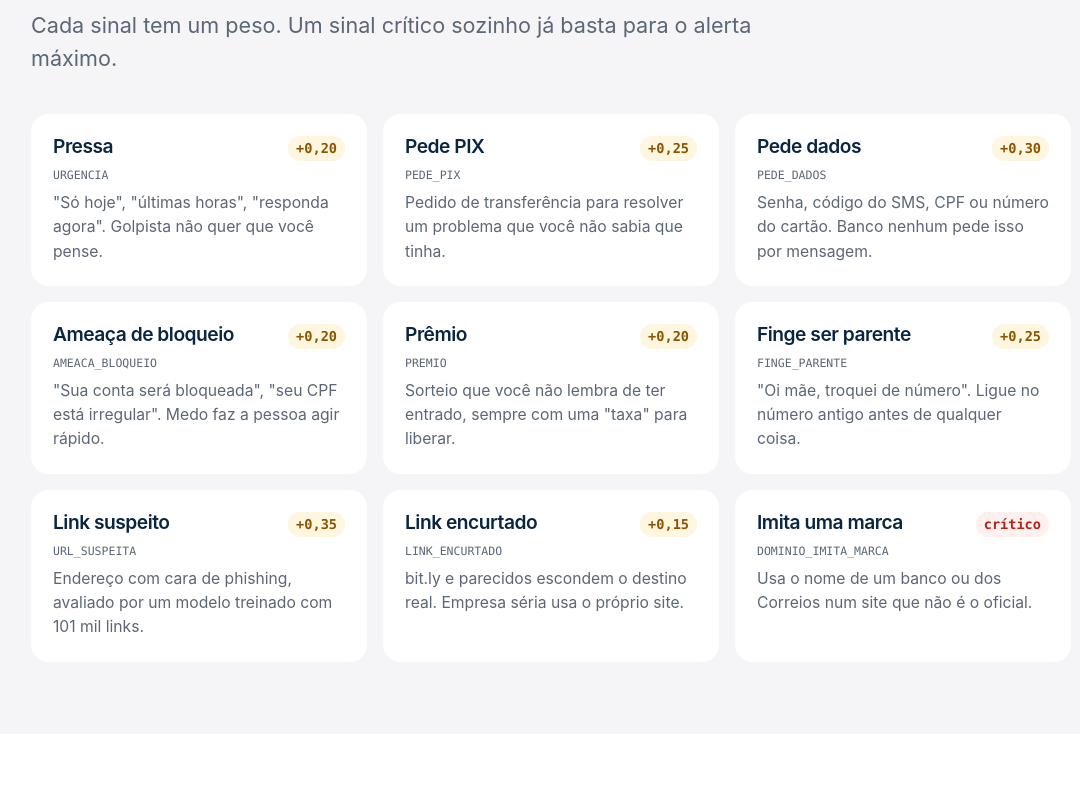
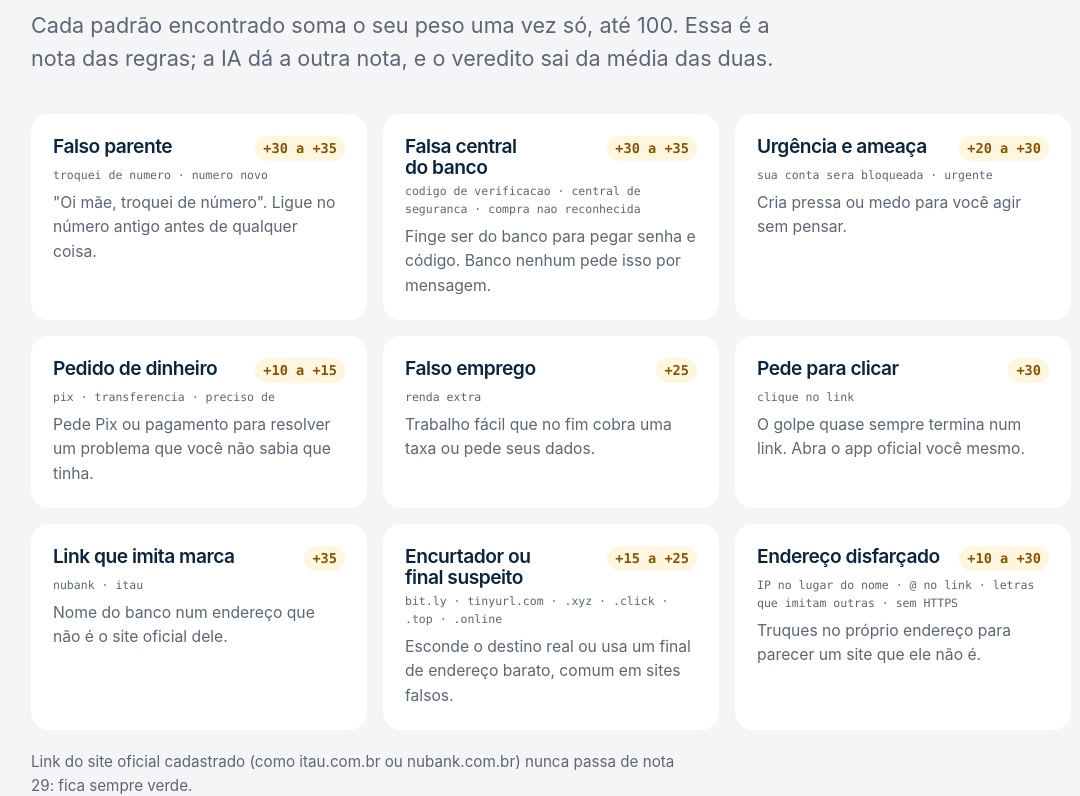
Before and after one commit to desconfie-globalsolution2026-2sem/frontend-desconife-2sem, a React (Vite) app: page / in a window 1280 px wide. Shown: the part 1446-2242 px from the top of the page, without its empty margins (89-1169 px from the left). Built offline with nearby package versions, Linux system fonts and the light colour scheme; no server answers.

Commit message:
fix: troca os sinais da Home pelos padroes e pesos reais da API
Os cards mostravam o motor antigo (pesos de 0 a 1 e sinal critico). Agora
listam as categorias e os termos cadastrados em /padroes e os sinais de
endereco do motor de regras, com os pesos de 0 a 100.

```diff
--- a/src/data/Home/sinais.ts
+++ b/src/data/Home/sinais.ts
@@ -1,13 +1,62 @@
 import type { Sinal } from '../../types/Home/sinal'
 
+/*
+ * Os mesmos padroes e pesos da API Java: os de texto e de link ficam no banco
+ * (GET /padroes) e os de endereco disfarcado sao regras fixas do motor.
+ */
 export const sinais: Sinal[] = [
-  { nome: 'Pressa', peso: '+0,20', codigo: 'URGENCIA', critico: false, texto: '"Só hoje", "últimas horas", "responda agora". Golpista não quer que você pense.' },
-  { nome: 'Pede PIX', peso: '+0,25', codigo: 'PEDE_PIX', critico: false, texto: 'Pedido de transferência para resolver um problema que você não sabia que tinha.' },
-  { nome: 'Pede dados', peso: '+0,30', codigo: 'PEDE_DADOS', critico: false, texto: 'Senha, código do SMS, CPF ou número do cartão. Banco nenhum pede isso por mensagem.' },
-  { nome: 'Ameaça de bloqueio', peso: '+0,20', codigo: 'AMEACA_BLOQUEIO', critico: false, texto: '"Sua conta será bloqueada", "seu CPF está irregular". Medo faz a pessoa agir rápido.' },
-  { nome: 'Prêmio', peso: '+0,20', codigo: 'PREMIO', critico: false, texto: 'Sorteio que você não lembra de ter entrado, sempre com uma "taxa" para liberar.' },
-  { nome: 'Finge ser parente', peso: '+0,25', codigo: 'FINGE_PARENTE', critico: false, texto: '"Oi mãe, troquei de número". Ligue no número antigo antes de qualquer coisa.' },
-  { nome: 'Link suspeito', peso: '+0,35', codigo: 'URL_SUSPEITA', critico: false, texto: 'Endereço com cara de phishing, avaliado por um modelo treinado com 101 mil links.' },
-  { nome: 'Link encurtado', peso: '+0,15', codigo: 'LINK_ENCURTADO', critico: false, texto: 'bit.ly e parecidos escondem o destino real. Empresa séria usa o próprio site.' },
-  { nome: 'Imita uma marca', peso: 'crítico', codigo: 'DOMINIO_IMITA_MARCA', critico: true, texto: 'Usa o nome de um banco ou dos Correios num site que não é o oficial.' },
+  {
+    nome: 'Falso parente',
+    peso: '+30 a +35',
+    termos: ['troquei de numero', 'numero novo'],
+    texto: '"Oi mãe, troquei de número". Ligue no número antigo antes de qualquer coisa.',
+  },
+  {
+    nome: 'Falsa central do banco',
+    peso: '+30 a +35',
+    termos: ['codigo de verificacao', 'central de seguranca', 'compra nao reconhecida'],
+    texto: 'Finge ser do banco para pegar senha e código. Banco nenhum pede isso por mensagem.',
+  },
+  {
+    nome: 'Urgência e ameaça',
+    peso: '+20 a +30',
+    termos: ['sua conta sera bloqueada', 'urgente'],
+    texto: 'Cria pressa ou medo para você agir sem pensar.',
+  },
+  {
+    nome: 'Pedido de dinheiro',
+    peso: '+10 a +15',
+    termos: ['pix', 'transferencia', 'preciso de'],
+    texto: 'Pede Pix ou pagamento para resolver um problema que você não sabia que tinha.',
+  },
+  {
+    nome: 'Falso emprego',
+    peso: '+25',
+    termos: ['renda extra'],
+    texto: 'Trabalho fácil que no fim cobra uma taxa ou pede seus dados.',
+  },
+  {
+    nome: 'Pede para clicar',
+    peso: '+30',
+    termos: ['clique no link'],
+    texto: 'O golpe quase sempre termina num link. Abra o app oficial você mesmo.',
+  },
+  {
+    nome: 'Link que imita marca',
+    peso: '+35',
+    termos: ['nubank', 'itau'],
+    texto: 'Nome do banco num endereço que não é o site oficial dele.',
+  },
+  {
+    nome: 'Encurtador ou final suspeito',
+    peso: '+15 a +25',
+    termos: ['bit.ly', 'tinyurl.com', '.xyz', '.click', '.top', '.online'],
+    texto: 'Esconde o destino real ou usa um final de endereço barato, comum em sites falsos.',
+  },
+  {
+    nome: 'Endereço disfarçado',
+    peso: '+10 a +30',
+    termos: ['IP no lugar do nome', '@ no link', 'letras que imitam outras', 'sem HTTPS'],
+    texto: 'Truques no próprio endereço para parecer um site que ele não é.',
+  },
 ]
--- a/src/pages/Home/Home.tsx
+++ b/src/pages/Home/Home.tsx
@@ -71,27 +71,28 @@ export default function Home() {
               Os sinais que mais aparecem em golpes
             </h2>
             <p className="max-w-[58ch] text-[clamp(1.15rem,1.8vw,1.35rem)] leading-[1.5] text-muted">
-              Cada sinal tem um peso. Um sinal crítico sozinho já basta para o alerta máximo.
+              Cada padrão encontrado soma o seu peso uma vez só, até 100. Essa é a nota das regras;
+              a IA dá a outra nota, e o veredito sai da média das duas.
             </p>
           </div>
           <ul className="grid gap-4 sm:grid-cols-2 lg:grid-cols-3">
             {sinais.map((s) => (
-              <li key={s.codigo} className="grid content-start gap-1.5 rounded-[18px] bg-white p-[22px]">
+              <li key={s.nome} className="grid content-start gap-1.5 rounded-[18px] bg-white p-[22px]">
                 <div className="flex items-baseline justify-between gap-2">
                   <h3 className="text-[1.2rem] font-semibold">{s.nome}</h3>
-                  <span
-                    className={`rounded-full px-2 py-0.5 font-mono text-[.85rem] font-semibold tabular-nums ${
-                      s.critico ? 'bg-danger-bg text-danger' : 'bg-warn-bg text-amber-text'
-                    }`}
-                  >
+                  <span className="shrink-0 rounded-full bg-warn-bg px-2 py-0.5 font-mono text-[.85rem] font-semibold tabular-nums text-amber-text">
                     {s.peso}
                   </span>
                 </div>
-                <code className="font-mono text-[.72rem] text-muted">{s.codigo}</code>
+                <code className="font-mono text-[.72rem] text-muted">{s.termos.join(' · ')}</code>
                 <p className="text-[.98rem] text-muted">{s.texto}</p>
               </li>
             ))}
           </ul>
+          <p className="mt-5 max-w-[70ch] text-[.95rem] text-muted">
+            Link do site oficial cadastrado (como itau.com.br ou nubank.com.br) nunca passa de nota
+            29: fica sempre verde.
+          </p>
         </div>
       </section>
 
--- a/src/types/Home/sinal.ts
+++ b/src/types/Home/sinal.ts
@@ -1,7 +1,8 @@
 export interface Sinal {
     nome: string
+    /* Peso na nota das regras (0 a 100), como texto: "+35" ou "+10 a +15". */
     peso: string
-    codigo: string
-    critico: boolean
+    /* Termos ou pedacos de endereco que a API procura. */
+    termos: string[]
     texto: string
 }
```
